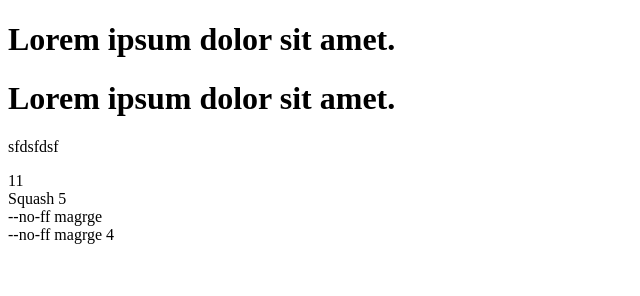
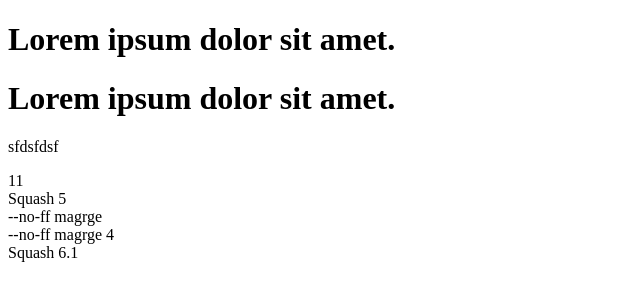
Before and after one commit to developer-DV/test-git-rebase, a plain HTML site: page index.html in a window 1280 px wide. Shown: the full height of the page, 0-640 px from the left. Drawn offline with Linux system fonts and the light colour scheme.

Commit message:
Squash 6.1

```diff
--- a/index.html
+++ b/index.html
@@ -15,5 +15,6 @@
   <div>Squash 5</div>
   <div>--no-ff magrge</div>
   <div>--no-ff magrge 4</div>
+  <div>Squash 6.1</div>
 </body>
 </html>
```
